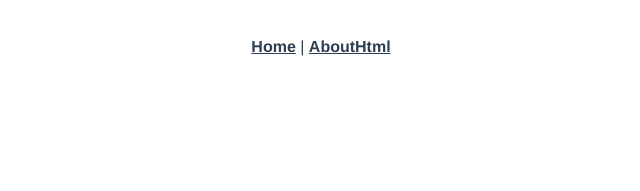
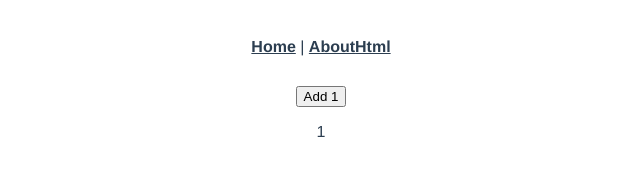
Before and after one commit to bkdragon0228/Vue-tutorial, a Vue app in the folder project/: page /event/click in a window 1280 px wide. Before the commit this address had no page. Shown: the top 191 px of the page, without its empty margins (319-959 px from the left). Built offline with nearby package versions, Linux system fonts and the light colour scheme.

Commit message:
추가 : click 이벤트 추가

```diff
--- a/project/src/router/index.js
+++ b/project/src/router/index.js
@@ -87,6 +87,14 @@ const routes = [
       import(
         /* webpackChunkName: "databinding", webpackPrefetch: true */ '../views/1_databinding/DataBindingStyle'
       )
+  },
+  {
+    path: '/event/click',
+    name: 'ClickEvent',
+    component: () =>
+      import(
+        /* webpackChunkName: "event", webpackPrefetch: true */ '../views/2_event/ClickEvent'
+      )
   }
 ]
 
--- /dev/null
+++ b/project/src/views/2_event/ClickEvent.vue
@@ -0,0 +1,27 @@
+<template>
+    <div>
+        <button @click="increase">Add 1</button>
+        <p>{{counter}}</p>
+    </div>
+</template>
+
+<script>
+export default {
+    name: 'ClickEvent',
+    data() {
+        return {
+            counter: 1
+        }
+    },
+    methods: {
+        increase() {
+            this.counter++
+        }
+    }
+
+}
+</script>
+
+<style>
+
+</style>
```
